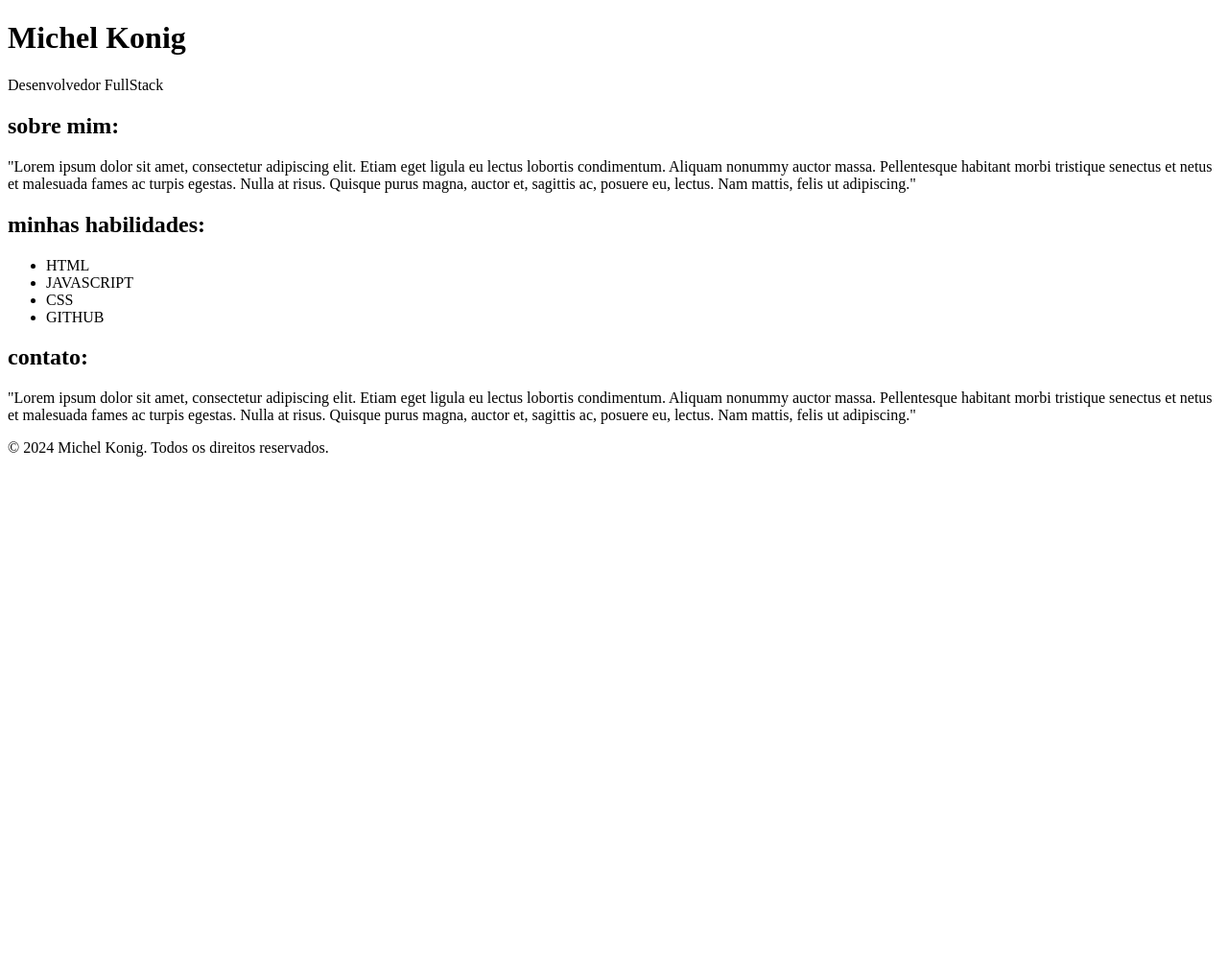
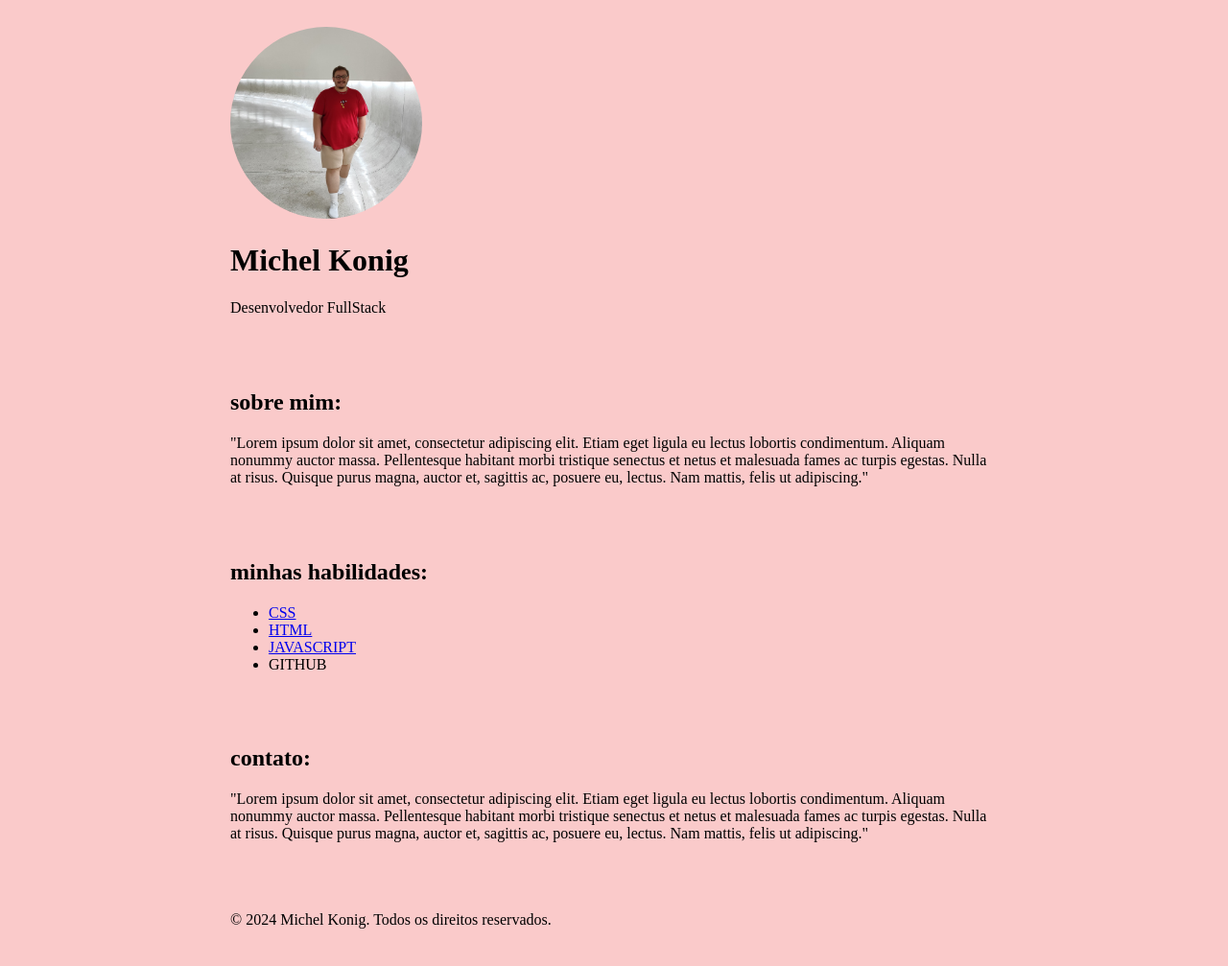
Before and after one commit to michelkonig/apresentacao-pessoal, a plain HTML site: page index.html in a window 1280 px wide. Shown: the whole page at 96% size. Before the commit the page ends 800 px from the top, so only its background shows below. Drawn offline with Linux system fonts and the light colour scheme.

Commit message:
Atualização do HTML, criação do CSS

```diff
--- a/index.html
+++ b/index.html
@@ -4,10 +4,12 @@
     <meta charset="UTF-8">
     <meta name="viewport" content="width=device-width, initial-scale=1.0">
     <title> Michel Konig - Desenvolvedor FullStack</title>
+    <link rel="stylesheet" href="style.css">
 </head>
 <body>
     <header>
         <div class="container">
+            <img class="profile-img" src="img01.jpg"/>
             <h1>Michel Konig</h1>
             <p>Desenvolvedor FullStack</p>
         </div>
@@ -23,10 +25,10 @@
     <section id="skills">
         <div class="container">
             <h2>minhas habilidades:</h2>
-           <ul>
-            <li>HTML</li>
-            <li>JAVASCRIPT</li>
-            <li>CSS</li>
+            <ul>
+            <li><a href="https://developer.mozilla.org/pt-BR/docs/Web/CSS" target="_blank">CSS</a></li>
+            <li> <a href="https://developer.mozilla.org/pt-BR/docs/Web/HTML" target="_blank">HTML</a></li>
+            <li> <a href="https://developer.mozilla.org/pt-BR/docs/Web/JavaScript" target="_blank">JAVASCRIPT</a></li>
             <li>GITHUB</li>
            </ul>
         </div>
--- /dev/null
+++ b/style.css
@@ -0,0 +1,22 @@
+
+body{
+    background-color: rgb(250, 202, 202);
+}
+.profile-img{
+    border-radius: 50%;
+    width: 200px;
+    height: 200px;
+    margin-right: 20px;
+    border: 5px tomato;
+}
+
+.container {
+    max-width: 800px;
+    margin: auto;
+    padding: 20px;
+}
+
+.skills{
+    display: flex;
+    flex-direction: column;
+}
```
Also changed, not shown: img01.jpg (added).
